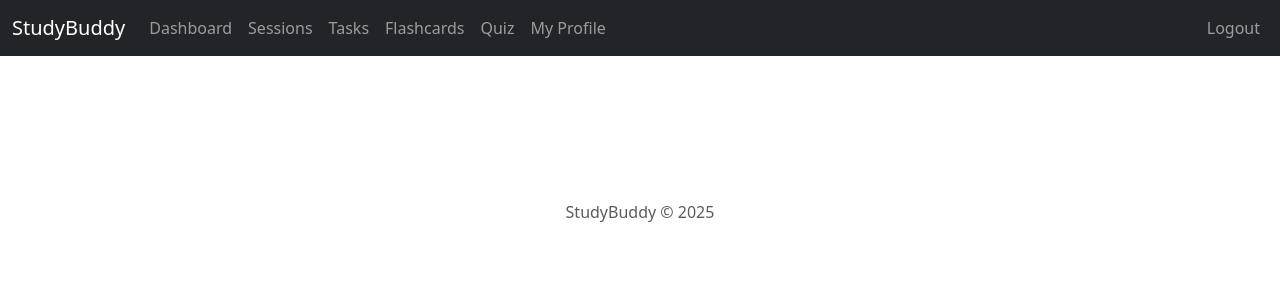
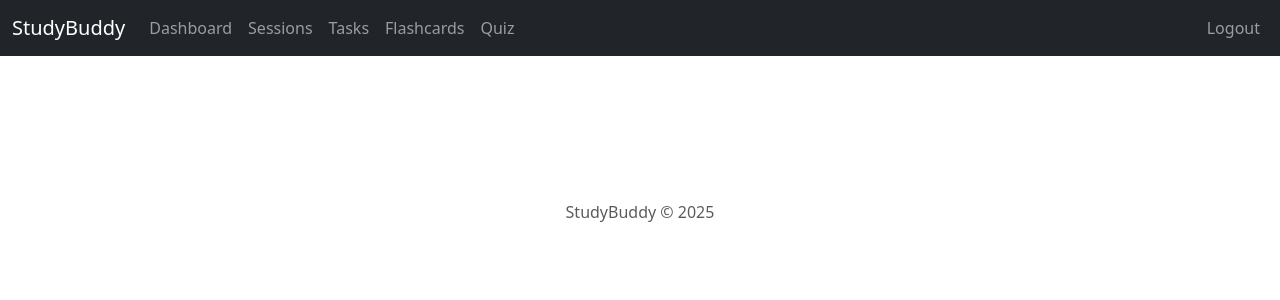
Before and after one commit to Ronta000/CS50-final-project, a Flask app: page /customizedsession in a window 1280 px wide. Shown: the top 300 px of the page. Run offline with Flask 3, Linux system fonts and the light colour scheme; a user stored in the database is signed in; some libraries are stand-ins or nearby versions.

Commit message:
update all files

```diff
--- a/fproject/templates/layout.html
+++ b/fproject/templates/layout.html
@@ -30,7 +30,7 @@
                         <li class="nav-item"><a class="nav-link" href="/tasks">Tasks</a></li>
                         <li class="nav-item"><a class="nav-link" href="/flashcards">Flashcards</a></li>
                         <li class="nav-item"><a class="nav-link" href="/quiz">Quiz</a></li>
-                        <li class="nav-item"><a class="nav-link" href="/myprofile">My Profile</a></li>
+
                     </ul>
                     <ul class="navbar-nav ms-auto">
                         <li class="nav-item"><a class="nav-link" href="/logout">Logout</a></li>
```
Also changed, not shown: fproject/templates/myprofile.html (deleted).
